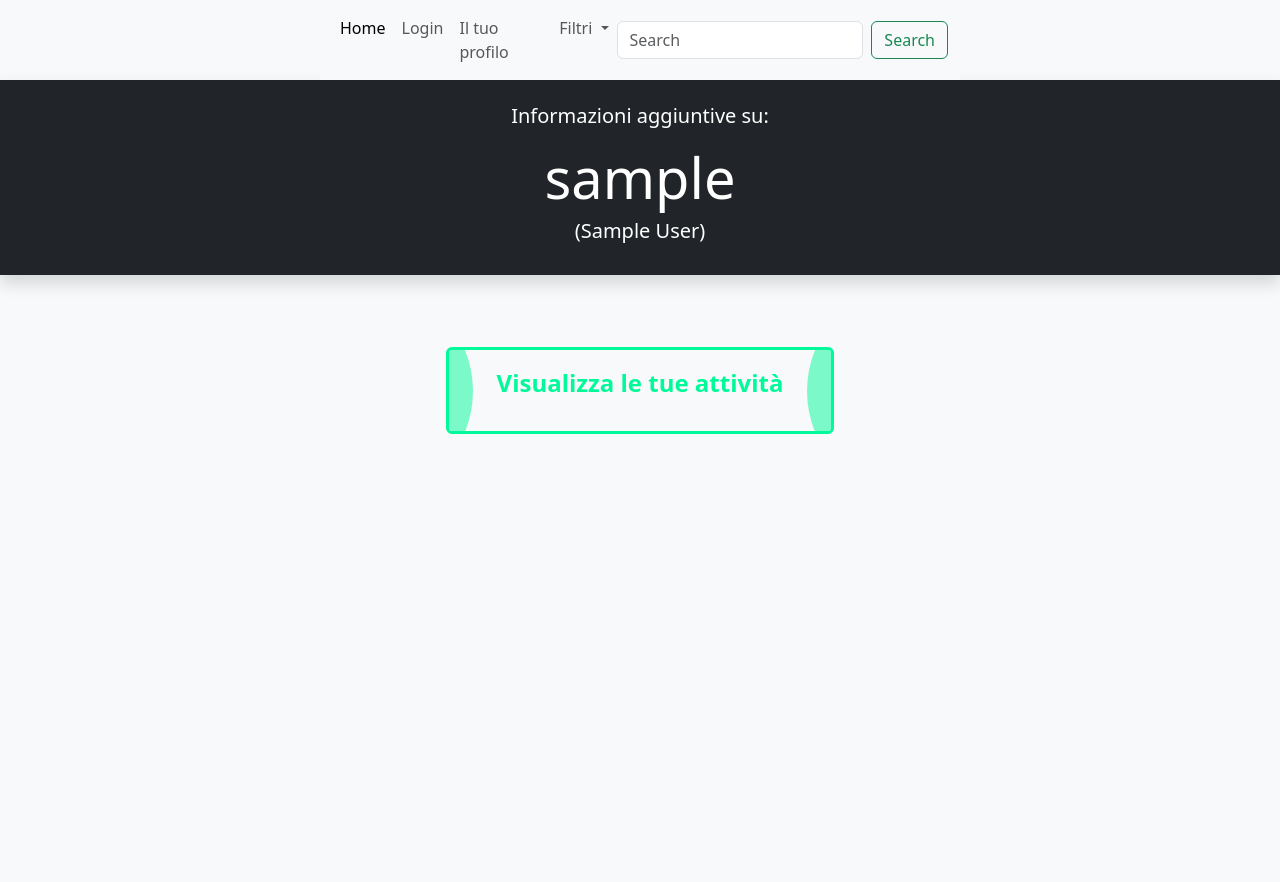
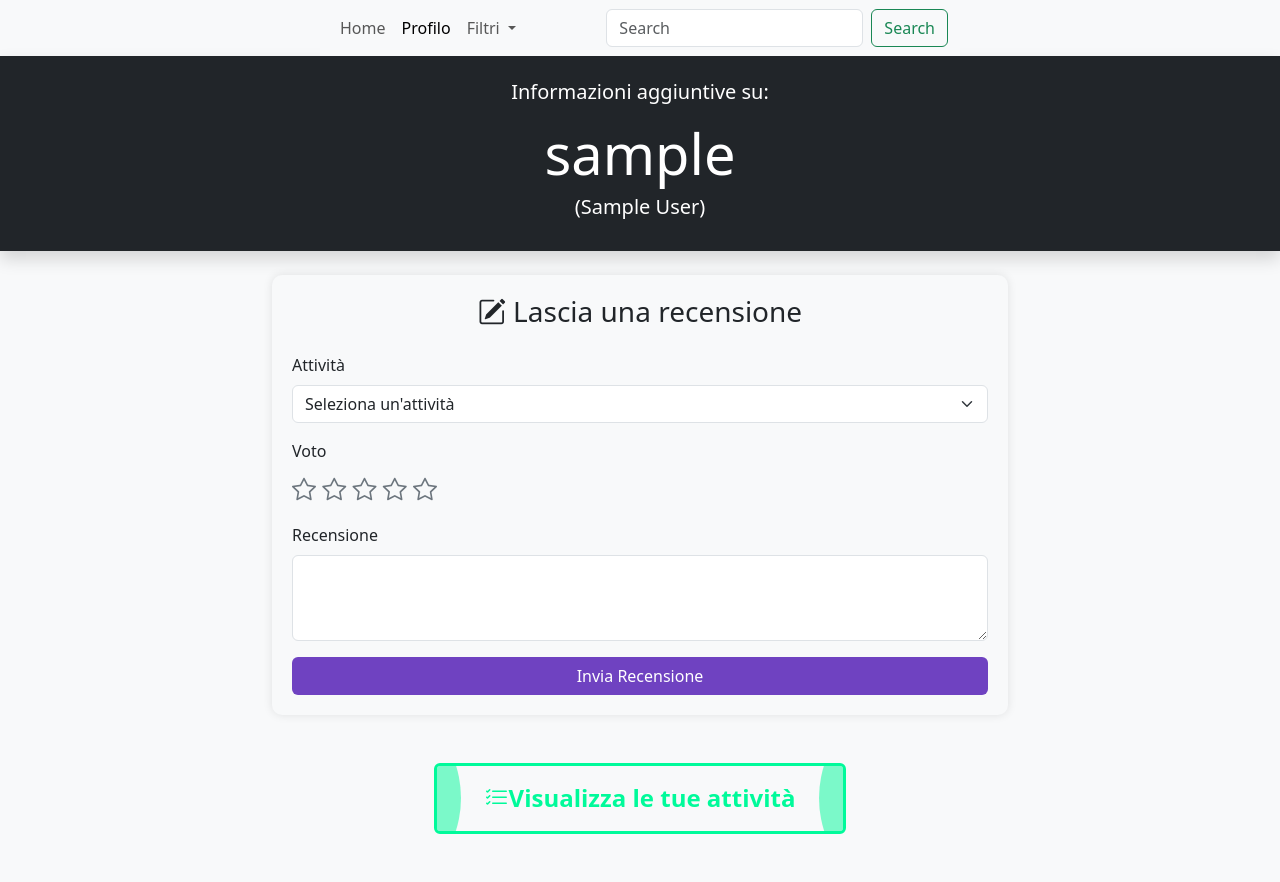
Before and after one commit to MirkoDangelo06/ProgettoFulminerossoCosi646, a PHP site: page /profile.php in a window 1280 px wide. Before the commit the page ends 434 px from the top, so only its background shows below. Run offline with PHP 8.4, Linux system fonts and the light colour scheme; the visitor is signed in with stand-in values (Sample User, id 1); tables that the repository leaves empty or names only in its code hold one stand-in row (values such as "Sample post"); some libraries are stand-ins or nearby versions.

Commit message:
add user comments

```diff
--- a/index.php
+++ b/index.php
@@ -193,11 +193,11 @@
       <span class="credits-text">Sviluppato  da</span>
       <div class="d-flex justify-content-center gap-4 mt-2">
         <a href="#" class="credit-badge" data-name="Cosimo Bassi">
-          <span class="credit-name">Cosimo Bassi</span>
+          <span class="credit-name">COSI646</span>
         </a>
         <span class="text-muted">&</span>
         <a href="#" class="credit-badge" data-name="Mirko D'Angelo">
-          <span class="credit-name">Mirko D'Angelo</span>
+          <span class="credit-name">Fulmine rosso_00</span>
         </a>
       </div>
     </div>
--- a/profile.php
+++ b/profile.php
@@ -1,61 +1,101 @@
 <?php
 session_start();
+require_once 'config.php';
+
+// Verifica se l'utente è loggato
+if (!isset($_SESSION['user_id'])) {
+    header("Location: loginPage.php");
+    exit();
+}
+
+
+if ($_SERVER['REQUEST_METHOD'] === 'POST' && isset($_POST['submit_review'])) {
+    $attivita_id = $_POST['attivita_id'];
+    $voto = $_POST['voto'];
+    $testoRecensione = $_POST['testoRecensione'];
+    $dataRecensione = date('Y-m-d');
+    $id_persona = $_SESSION['user_id'];
+
+    try {
+        $stmt = $pdo->prepare("INSERT INTO RECENSIONE (id_persona, id_attivita, voto, testoRecensione, dataRecensione) VALUES (?, ?, ?, ?, ?)");
+        $stmt->execute([$id_persona, $attivita_id, $voto, $testoRecensione, $dataRecensione]);
+
+        $success_message = "Recensione inviata con successo!";
+    } catch (PDOException $e) {
+        $error_message = "Errore durante l'invio della recensione: " . $e->getMessage();
+    }
+}
+
+// Recupera tutte le attività disponibili per il dropdown
+try {
+    $attivita_stmt = $pdo->query("SELECT id_attivita, nome_attivita FROM ATTIVITA");
+    $attivita_options = $attivita_stmt->fetchAll();
+} catch (PDOException $e) {
+    die("Errore nel recupero delle attività: " . $e->getMessage());
+}
 ?>
+
+
 
 <!doctype html>
 <html lang="en">
 <head>
     <meta charset="utf-8">
     <meta name="viewport" content="width=device-width, initial-scale=1">
-    <title>Bootstrap demo</title>
-    <link href="https://cdn.jsdelivr.net/npm/bootstrap@5.3.3/dist/css/bootstrap.min.css" rel="stylesheet" integrity="sha384-QWTKZyjpPEjISv5WaRU9OFeRpok6YctnYmDr5pNlyT2bRjXh0JMhjY6hW+ALEwIH" crossorigin="anonymous">
-    <link rel="stylesheet" href="style.css">
-
-
-
+    <title>Profilo Utente</title>
+    <link href="https://cdn.jsdelivr.net/npm/bootstrap@5.3.3/dist/css/bootstrap.min.css" rel="stylesheet">
+    <link rel="stylesheet" href="https://cdn.jsdelivr.net/npm/bootstrap-icons@1.11.1/font/bootstrap-icons.css">
+    <link rel="stylesheet" href="./style.css">
+    <style>
+        .review-form {
+            background-color: #f8f9fa;
+            border-radius: 10px;
+            padding: 20px;
+            box-shadow: 0 0 10px rgba(0,0,0,0.1);
+        }
+        .star-rating {
+            font-size: 24px;
+            color: #ffc107;
+            cursor: pointer;
+        }
+        .star-rating .bi-star {
+            color: #6c757d;
+        }
+        .btn-purple {
+            background-color: #6f42c1;
+            color: white;
+        }
+        .btn-purple:hover {
+            background-color: #5a32a3;
+            color: white;
+        }
+    </style>
 </head>
-  <body class="  d-flex flex-column min-vh-100">
+<body class="d-flex flex-column min-vh-100">
 
 <!--navbar-->
 <div class="w-50 mx-auto">
 <nav class="navbar navbar-expand-lg bg-body-tertiary">
 <div class="container-fluid">
-
     <button class="navbar-toggler" type="button" data-bs-toggle="collapse" data-bs-target="#navbarSupportedContent" aria-controls="navbarSupportedContent" aria-expanded="false" aria-label="Toggle navigation">
         <span class="navbar-toggler-icon"></span>
     </button>
     <div class="collapse navbar-collapse" id="navbarSupportedContent">
         <ul class="navbar-nav me-auto mb-2 mb-lg-0">
             <li class="nav-item">
-          <a class="nav-link active" aria-current="page" href="./index.php">Home</a>
+                <a class="nav-link" href="./index.php">Home</a>
             </li>
             <li class="nav-item">
-        <a class="nav-link" data-bs-toggle="offcanvas" href="#offcanvasExample" role="button" aria-controls="offcanvasExample">
-            Login
-        </a>
+                <a class="nav-link active" href="./profile.php">Profilo</a>
             </li>
-
-
-        <li class="nav-item">
-        <a class="nav-link" href="./profile.php" role="button" >
-            Il tuo profilo
-        </a>
-        </li>
-
-
-
             <li class="nav-item dropdown">
                 <a class="nav-link dropdown-toggle" href="#" role="button" data-bs-toggle="dropdown" aria-expanded="false">
                     Filtri
                 </a>
                 <ul class="dropdown-menu">
-
-            <li><a class="dropdown-item" href="#">Nessun filtro disponibile </a></li>
-            <li><hr class="dropdown-divider"></li>
-
+                    <li><a class="dropdown-item" href="#">Nessun filtro disponibile</a></li>
                 </ul>
             </li>
-
         </ul>
         <form class="d-flex" role="search">
             <input class="form-control me-2" type="search" placeholder="Search" aria-label="Search">
@@ -70,48 +110,76 @@
 <div class="bg-dark text-white py-4 mb-4 shadow">
     <div class="container">
         <div class="row">
-                <h5 class=" text-center mb-3">Informazioni aggiuntive su:</h5>
-                <h1 class="display-4 text-center mb-0"><?php echo htmlspecialchars( $_SESSION['username']); ?></h1>
-                <h5 class=" mt-2 text-center">(<?php echo htmlspecialchars( $_SESSION['user_name']); ?>)</h5>
+            <h5 class="text-center mb-3">Informazioni aggiuntive su:</h5>
+            <h1 class="display-4 text-center mb-0"><?php echo htmlspecialchars($_SESSION['username']); ?></h1>
+            <h5 class="mt-2 text-center">(<?php echo htmlspecialchars($_SESSION['user_name']); ?>)</h5>
+        </div>
+    </div>
+</div>
+
+<!-- Main Content -->
+<div class="container mb-5">
+    <div class="row justify-content-center">
+        <div class="col-md-8">
+            <!-- Form per recensione -->
+            <div class="review-form mb-5">
+                <h3 class="mb-4 text-center"><i class="bi bi-pencil-square"></i> Lascia una recensione</h3>
+
+                <?php if (isset($success_message)): ?>
+                    <div class="alert alert-success"><?php echo $success_message; ?></div>
+                <?php elseif (isset($error_message)): ?>
+                    <div class="alert alert-danger"><?php echo $error_message; ?></div>
+                <?php endif; ?>
+
+                <form method="POST" action="profile.php">
+                    <div class="mb-3">
+                        <label for="attivita_id" class="form-label">Attività</label>
+                        <select class="form-select" id="attivita_id" name="attivita_id" required>
+                            <option value="" selected disabled>Seleziona un'attività</option>
+                            <?php foreach ($attivita_options as $attivita): ?>
+                                <option value="<?php echo $attivita['id_attivita']; ?>"><?php echo htmlspecialchars($attivita['nome_attivita']); ?></option>
+                            <?php endforeach; ?>
+                        </select>
+                    </div>
+
+                    <div class="mb-3">
+                        <label class="form-label">Voto</label>
+                        <div class="star-rating">
+                            <input type="hidden" name="voto" id="rating-value" required>
+                            <i class="bi bi-star" data-rating="1"></i>
+                            <i class="bi bi-star" data-rating="2"></i>
+                            <i class="bi bi-star" data-rating="3"></i>
+                            <i class="bi bi-star" data-rating="4"></i>
+                            <i class="bi bi-star" data-rating="5"></i>
+                        </div>
+                    </div>
+
+                    <div class="mb-3">
+                        <label for="testoRecensione" class="form-label">Recensione</label>
+                        <textarea class="form-control" id="testoRecensione" name="testoRecensione" rows="3" required></textarea>
+                    </div>
+
+                    <button type="submit" name="submit_review" class="btn btn-purple w-100">Invia Recensione</button>
+                </form>
+            </div>
+
+            <!-- Pulsante per vedere le attività -->
+            <div class="text-center mt-5">
+                <a href="user_activities.php" class="button1 btn btn-primary">
+                    <i class="bi bi-list-check"></i> Visualizza le tue attività
+                </a>
+            </div>
         </div>
     </div>
 </div>
 
 
 
-
-
-
-
-
-
-
-
-
-<!--button per vedere le attività-->
-<div class="w-75 mx-auto text-center mt-5 d-flex justify-content-center position-relative">
-    <a href="user_activities.php" class="button1 btn">
-        <p>Visualizza le tue attività</p>
-    </a>
-</div>
-
-
-
-
-
-
-
-
-
-
-
-
-<!--offcanvas---->
+<!--offcanvas-->
 <div class="offcanvas offcanvas-start" tabindex="-1" id="offcanvasExample" aria-labelledby="offcanvasExampleLabel">
     <div class="offcanvas-header">
-    <h5 class="offcanvas-title me-5" id="offcanvasExampleLabel"> pagina di Login</h5>
+        <h5 class="offcanvas-title me-5" id="offcanvasExampleLabel">Pagina di Login</h5>
         <a href="./loginPage.php" class="btn btn-outline-secondary ms-3">Login</a>
-
         <button type="button" class="btn-close" data-bs-dismiss="offcanvas" aria-label="Close"></button>
     </div>
     <hr>
@@ -121,51 +189,30 @@
                 scopri chi siamo e dove vogliamo arrivare:
             </p>
         </div>
-    <div class="dropdown mt-3">
-      <!-- Card 1 -->
-      <div class="col-md-4 mt-5">
-        <div class="card" style="width: 18rem;">
-            <img src="https://via.placeholder.com/150" class="card-img-top" alt="Card image">
-            <div class="card-body">
-                <h5 class="card-title">Card 4</h5>
-                <p class="card-text">Questa è la quarta card.</p>
-            </div>
+        <!-- Cards rimangono uguali -->
     </div>
 </div>
 
-    <hr>
+<script src="https://cdn.jsdelivr.net/npm/bootstrap@5.3.3/dist/js/bootstrap.bundle.min.js"></script>
+<script>
+    // Sistema di valutazione a stelle
+    document.querySelectorAll('.star-rating i').forEach(star => {
+        star.addEventListener('click', function() {
+            const rating = this.getAttribute('data-rating');
+            document.getElementById('rating-value').value = rating;
 
-      <!-- Card 2 -->
-      <div class="col-md-4 mt-3">
-        <div class="card" style="width: 18rem;">
-            <img src="https://via.placeholder.com/150" class="card-img-top" alt="Card image">
-            <div class="card-body">
-                <h5 class="card-title">Card 4</h5>
-                <p class="card-text">Questa è la quarta card.</p>
-            </div>
-        </div>
-    </div>
-
-    <hr>
-
-      <!-- Card 3 -->
-      <div class="col-md-4 mt-3">
-        <div class="card" style="width: 18rem;">
-            <img src="https://via.placeholder.com/150" class="card-img-top" alt="Card image">
-            <div class="card-body">
-                <h5 class="card-title">Card 4</h5>
-                <p class="card-text">Questa è la quarta card.</p>
-            </div>
-        </div>
-    </div>
-    </div>
-  </div>
-
-
-
-
-    <script src="https://cdn.jsdelivr.net/npm/bootstrap@5.3.3/dist/js/bootstrap.bundle.min.js" integrity="sha384-YvpcrYf0tY3lHB60NNkmXc5s9fDVZLESaAA55NDzOxhy9GkcIdslK1eN7N6jIeHz" crossorigin="anonymous"></script>
-    <script src="js/video-handler.js"></script>
-
+            // Aggiorna l'aspetto delle stelle
+            document.querySelectorAll('.star-rating i').forEach(s => {
+                if (s.getAttribute('data-rating') <= rating) {
+                    s.classList.remove('bi-star');
+                    s.classList.add('bi-star-fill');
+                } else {
+                    s.classList.remove('bi-star-fill');
+                    s.classList.add('bi-star');
+                }
+            });
+        });
+    });
+</script>
 </body>
 </html>
--- a/style.css
+++ b/style.css
@@ -202,6 +202,32 @@ body {
 }
 
 
+
+
+.review-form {
+  background-color: #f8f9fa;
+  border-radius: 10px;
+  padding: 20px;
+  box-shadow: 0 0 10px rgba(0,0,0,0.1);
+}
+.star-rating {
+  font-size: 24px;
+  color: #ffc107;
+  cursor: pointer;
+}
+.star-rating .bi-star {
+  color: #6c757d;
+}
+.btn-purple {
+  background-color: #6f42c1;
+  color: white;
+}
+.btn-purple:hover {
+  background-color: #5a32a3;
+  color: white;
+}
+
+
 /* Contenitore logo migliorato */
 
 .hover-underline {
@@ -333,3 +359,5 @@ body {
     opacity: 0;
   }
 }
+
+/* form profilo utente*/
--- a/user_activities.php
+++ b/user_activities.php
@@ -33,7 +33,9 @@ try {
     <link href="https://cdn.jsdelivr.net/npm/bootstrap@5.3.3/dist/css/bootstrap.min.css" rel="stylesheet">
     <link rel="stylesheet" href="style.css">
 </head>
+
 <body class="d-flex flex-column min-vh-100">
+
     <div class="container mt-5">
         <h1 class="text-center mb-4">Le tue attività</h1>
 
```
Also changed, not shown: details.php (+17 -0 lines). Lines whose indentation alone changed are shown as unchanged.
